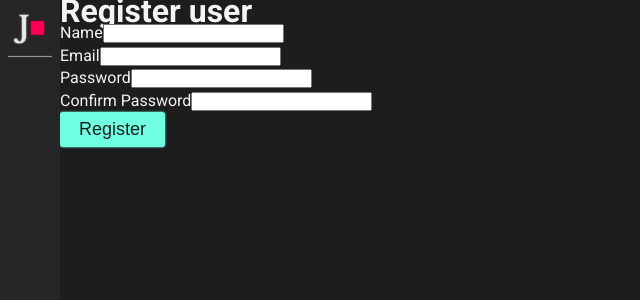
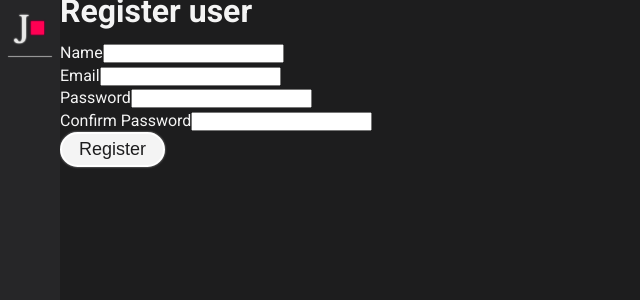
Before and after one commit to alexjeman/mysql-express-react-nodejs, a React (Create React App) app in the folder client/: page /admin/register in a window 1280 px wide. In both pictures the pointer is over the input "Register". Shown: the top 300 px of the page, without its empty margins (0-640 px from the left). Built offline with nearby package versions, Linux system fonts and the light colour scheme; some icons are missing; the HTML template or start-up script is replaced by a standard one.

Commit message:
Various css tweaks

```diff
--- a/client/src/sass/_buttons.scss
+++ b/client/src/sass/_buttons.scss
@@ -4,13 +4,13 @@
   font-size: 18px;
   overflow: hidden;
   border: 2px solid #c9c9c9;
-  border-radius: 3px;
+  border-radius: 50px;
   cursor: pointer;
   transition: all 0.2s ease-out;
   &:hover {
     color: $bg-dark-one;
-    background: #6fffe0;
-    border: 2px solid #6fffe0;
-    filter: drop-shadow(0px 0px 0.8px #6fffe0);
+    background: #f4f4f4;
+    border: 2px solid #ffffff;
+    filter: drop-shadow(0px 0px 0.8px $color-darken);
   }
 }
--- a/client/src/sass/_projects.scss
+++ b/client/src/sass/_projects.scss
@@ -137,7 +137,7 @@
 
 .popup-content .popup-right {
   width: 66%;
-  padding: 1rem 1rem;
+  padding: 2rem 3rem;
   .popup-close {
     position: absolute;
     top: 0.7rem;
--- a/client/src/sass/_var.scss
+++ b/client/src/sass/_var.scss
@@ -25,6 +25,10 @@ $font-secondary: "Libre Baskerville";
   list-style: none;
   text-decoration: none;
   box-sizing: border-box;
+}
+
+h1,h2,h3 {
+  padding-bottom: 20px;
 }
 
 html,
```
